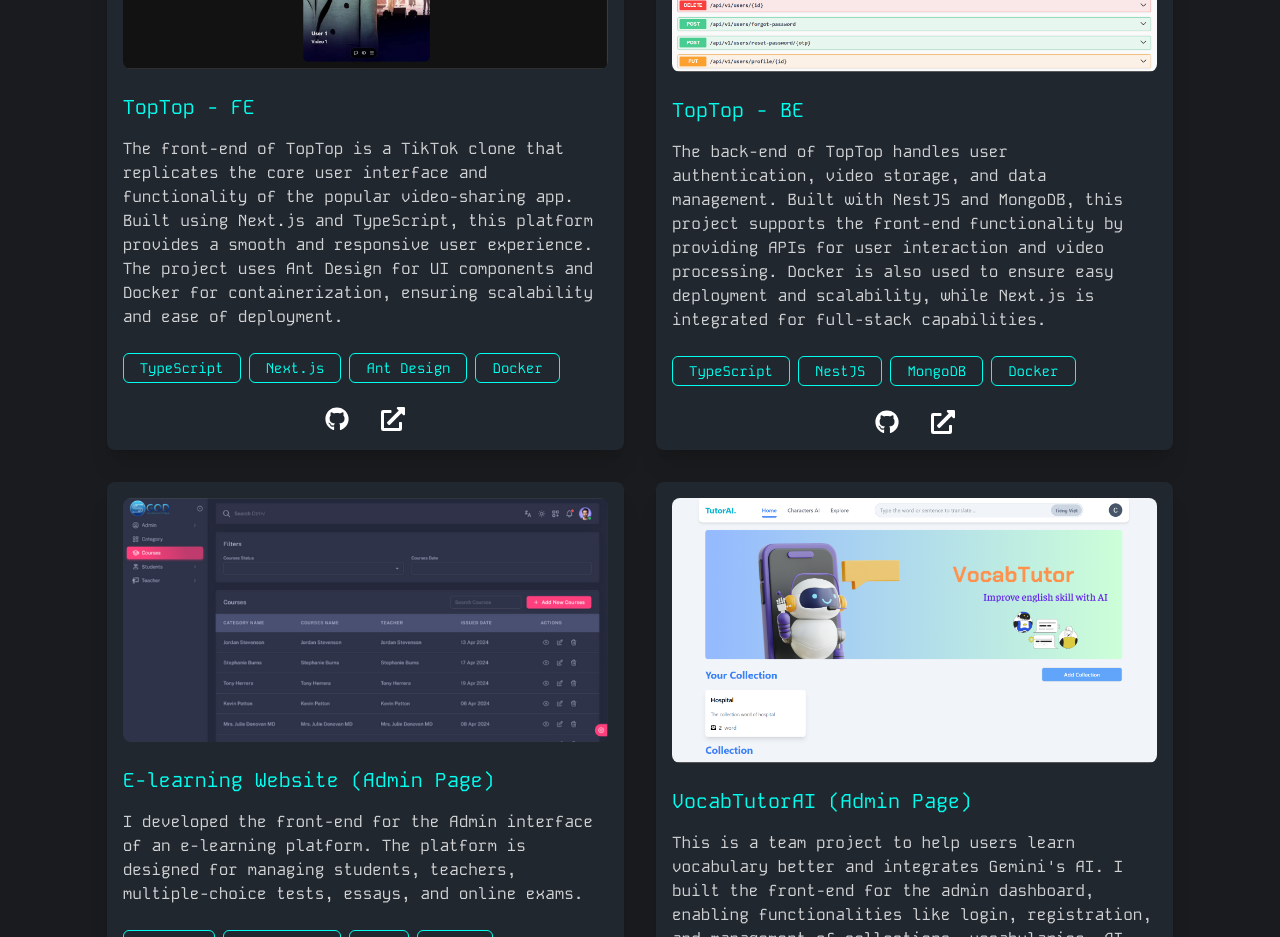
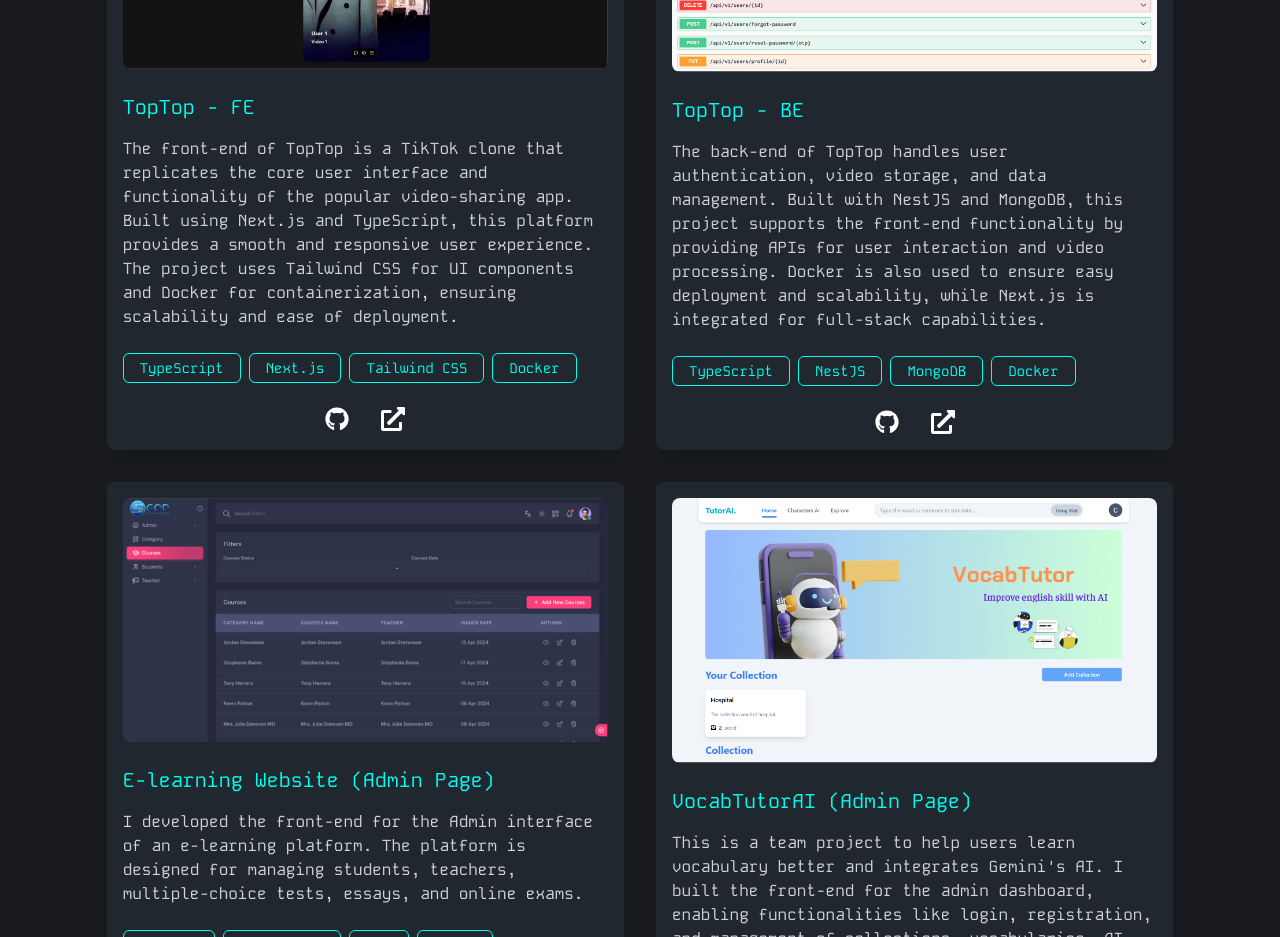
Before and after one commit to PuckyIT/Portfolio, a Next.js app: page / in a window 1280 px wide. Shown: the part 1200-2137 px from the top of the page. Built offline with nearby package versions, Linux system fonts and the light colour scheme.

Commit message:
fix link project

```diff
--- a/src/app/data/project.ts
+++ b/src/app/data/project.ts
@@ -2,15 +2,15 @@ export const projects = [
     {
         name: "TopTop - FE",
         description:
-            "The front-end of TopTop is a TikTok clone that replicates the core user interface and functionality of the popular video-sharing app. Built using Next.js and TypeScript, this platform provides a smooth and responsive user experience. The project uses Ant Design for UI components and Docker for containerization, ensuring scalability and ease of deployment.",
+            "The front-end of TopTop is a TikTok clone that replicates the core user interface and functionality of the popular video-sharing app. Built using Next.js and TypeScript, this platform provides a smooth and responsive user experience. The project uses Tailwind CSS for UI components and Docker for containerization, ensuring scalability and ease of deployment.",
         technologies: [
             "TypeScript",
             "Next.js",
-            "Ant Design",
+            "Tailwind CSS",
             "Docker",
         ],
-        projectLink: 'https://github.com/PuckyIT/TopTop',
-        liveLink: "https://top-top.vercel.app",
+        projectLink: 'https://github.com/PuckyIT/TopTop-FE',
+        liveLink: "https://top-top-fe.vercel.app",
         image: "/images/toptop.png",
     },
     {
@@ -23,8 +23,8 @@ export const projects = [
             "MongoDB",
             "Docker",
         ],
-        projectLink: 'https://github.com/PuckyIT/TopTop-BE',
-        liveLink: "https://top-top-be.vercel.app/api",
+        projectLink: 'https://github.com/PuckyIT/TopTop-BE-Render',
+        liveLink: "https://toptop-be.onrender.com",
         image: "/images/toptopbe.png",
     },
     {
```
